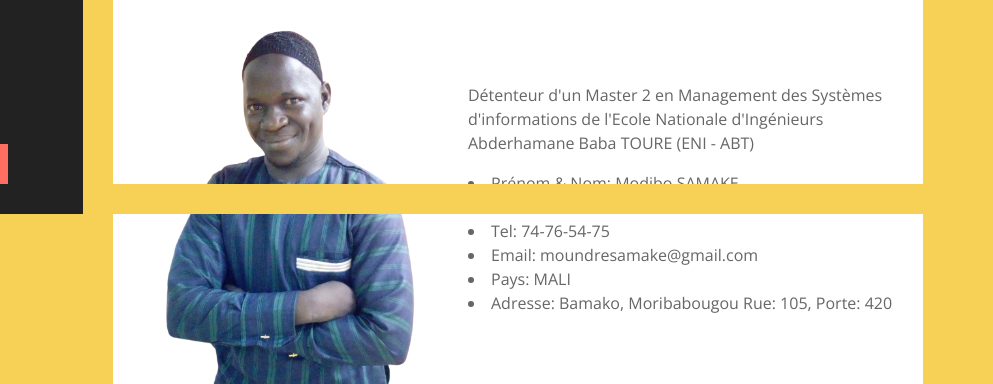
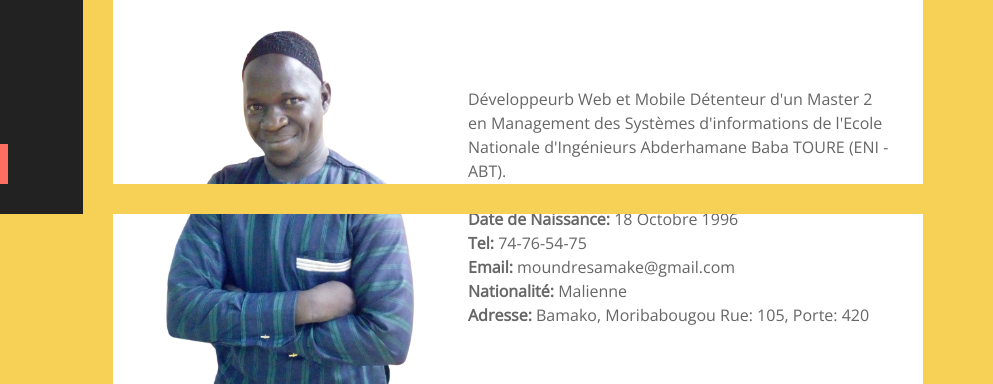
Before and after one commit to moundre/moundre.github.io, a plain HTML site: page index.html in a window 1280 px wide. Shown: the part 586-970 px from the top of the page, 287-1280 px from the left. Drawn offline with nearby package versions, Linux system fonts and the light colour scheme.

Commit message:
ajout d'autres améliorations

```diff
--- a/index.html
+++ b/index.html
@@ -101,17 +101,17 @@
                                 <img src="img/van-profil.png" alt="Image">
                             </div>
                             <div class="col-md-6 col-lg-7">
-                                <p>
+                                <div>
 
-                                    Détenteur d'un Master 2 en Management des Systèmes d'informations de l'Ecole Nationale d'Ingénieurs
-                                    Abderhamane Baba TOURE (ENI - ABT)
-                                    <li>Prénom & Nom: Modibo SAMAKE</li>
-                                    <li>Date de Naissance: 18 Octobre 1996</li>
-                                    <li>Tel: 74-76-54-75</li>
-                                    <li>Email: moundresamake@gmail.com</li>
-                                    <li>Pays: MALI</li>
-                                    <li>Adresse: Bamako, Moribabougou Rue: 105, Porte: 420 </li>
-                                </p>
+                                    Développeurb Web et Mobile Détenteur d'un Master 2 en Management des Systèmes d'informations de l'Ecole Nationale d'Ingénieurs
+                                    Abderhamane Baba TOURE (ENI - ABT). <br>
+                                    <strong>Prénom & Nom:</strong> Modibo SAMAKE <br>
+                                    <strong>Date de Naissance:</strong> 18 Octobre 1996 <br>
+                                    <strong>Tel:</strong> 74-76-54-75 <br>
+                                    <strong>Email:</strong> moundresamake@gmail.com <br>
+                                    <strong>Nationalité:</strong> Malienne <br>
+                                   <strong>Adresse:</strong> Bamako, Moribabougou Rue: 105, Porte: 420
+                                </div>
                                 <!-- <a class="btn" href="#">Accueil</a> -->
                             </div>
                         </div>
```
